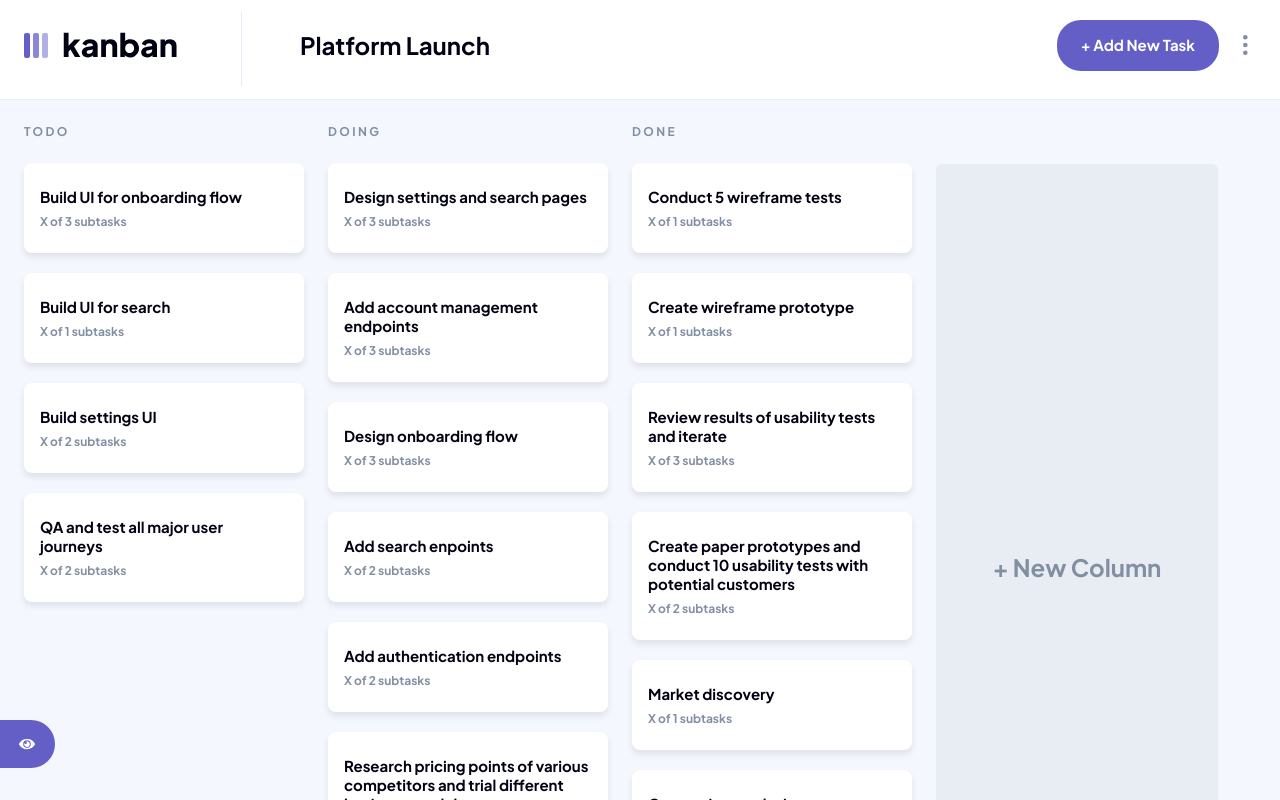
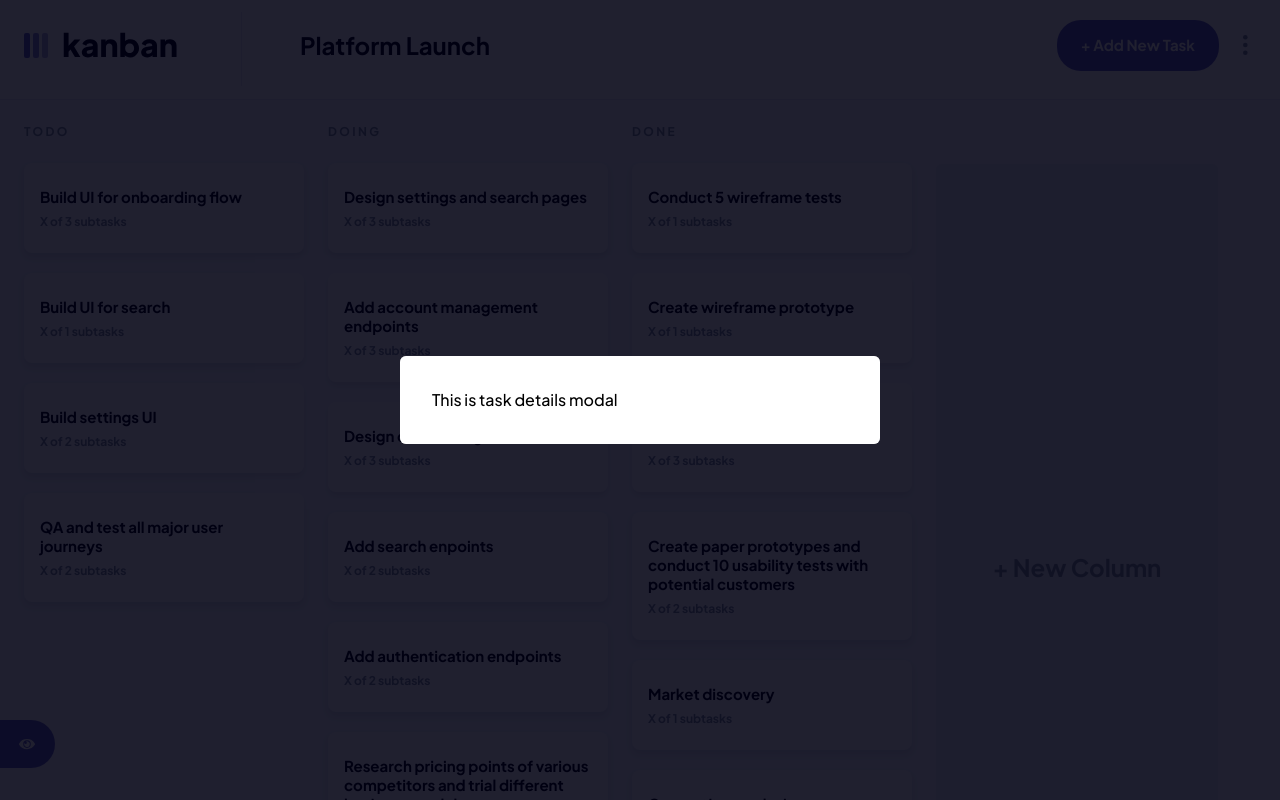
Before and after one commit to BBualdo/kanban-task-manager, a Next.js app: page / in a window 1280 px wide. Both pictures are taken after a click on the element 468 px from the left and 795 px from the top of the page. Built offline with nearby package versions, Linux system fonts and the light colour scheme.

Commit message:
Added task details slice and showing modal logic

```diff
--- /dev/null
+++ b/app/components/Modals/TaskDetails.tsx
@@ -0,0 +1,16 @@
+import { ModalsProps } from "@/ts/types";
+import React from "react";
+
+const TaskDetails = ({ isLight, onClose }: ModalsProps) => {
+  return (
+    <div
+      className={`${
+        isLight ? "bg-white" : "bg-dark_grey"
+      } z-50 rounded-[6px] p-8 w-[480px]`}
+    >
+      This is task details modal
+    </div>
+  );
+};
+
+export default TaskDetails;
--- a/app/components/TasksList.tsx
+++ b/app/components/TasksList.tsx
@@ -4,16 +4,37 @@ import { TaskInterface } from "@/ts/types";
 import { AppDispatch, useAppSelector } from "@/redux/store";
 import { useDispatch } from "react-redux";
 import { switchTask } from "@/redux/features/selected-task-slice";
+import Modal from "./Modal";
+import TaskDetails from "./Modals/TaskDetails";
+import { showModal } from "@/redux/features/task-details-slice";
 
 const TasksList = ({ tasks }: { tasks: TaskInterface[] }) => {
   const dispatch = useDispatch<AppDispatch>();
+
+  const isLightTheme = useAppSelector(
+    (state) => state.themeReducer.value.isLightTheme
+  );
+
   const selectedTask = useAppSelector(
     (state) => state.selectedTaskReducer.value.selectedTask
   );
 
   const selectTask = (task: TaskInterface) => {
     dispatch(switchTask(task));
+    openModal();
   };
+
+  const openModal = () => {
+    dispatch(showModal(true));
+  };
+
+  const closeModal = () => {
+    dispatch(showModal(false));
+  };
+
+  const isModalOpen = useAppSelector(
+    (state) => state.taskDetailsModalReducer.value.isShown
+  );
 
   const taskElement = tasks.map((task) => (
     <Task
@@ -23,7 +44,16 @@ const TasksList = ({ tasks }: { tasks: TaskInterface[] }) => {
       subtasks={task.subtasks}
     />
   ));
-  return <>{taskElement}</>;
+  return (
+    <>
+      {isModalOpen && (
+        <Modal isOpen={isModalOpen} onClose={closeModal}>
+          <TaskDetails isLight={isLightTheme} onClose={closeModal} />
+        </Modal>
+      )}
+      {taskElement}
+    </>
+  );
 };
 
 export default TasksList;
--- /dev/null
+++ b/redux/features/task-details-slice.ts
@@ -0,0 +1,32 @@
+import { createSlice, PayloadAction } from "@reduxjs/toolkit";
+
+type InitialState = {
+  value: ModalState;
+};
+
+type ModalState = {
+  isShown: boolean;
+};
+
+const initialState = {
+  value: {
+    isShown: false,
+  } as ModalState,
+} as InitialState;
+
+export const modalVisibility = createSlice({
+  name: "task-details-modal-visibility",
+  initialState,
+  reducers: {
+    showModal(state, action: PayloadAction<boolean>) {
+      return {
+        value: {
+          isShown: action.payload,
+        },
+      };
+    },
+  },
+});
+
+export const { showModal } = modalVisibility.actions;
+export default modalVisibility.reducer;
--- a/redux/store.ts
+++ b/redux/store.ts
@@ -5,6 +5,7 @@ import selectedBoardReducer from "./features/selected-board-slice";
 import addBoardModalReducer from "./features/add-board-slice";
 import deleteBoardModalReducer from "./features/confirm-delete-slice";
 import selectedTaskReducer from "./features/selected-task-slice";
+import taskDetailsModalReducer from "./features/task-details-slice";
 import { TypedUseSelectorHook, useSelector } from "react-redux";
 
 export const store = configureStore({
@@ -15,6 +16,7 @@ export const store = configureStore({
     addBoardModalReducer,
     deleteBoardModalReducer,
     selectedTaskReducer,
+    taskDetailsModalReducer,
   },
 });
 
```
Also changed, not shown: 1 other file (tests, documents, lock files or other folders).
